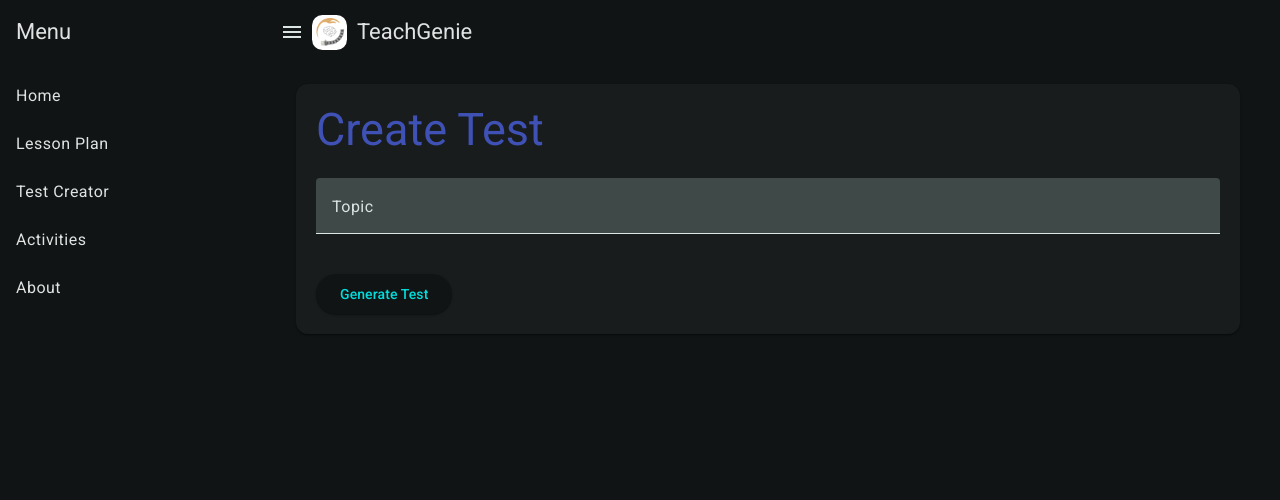
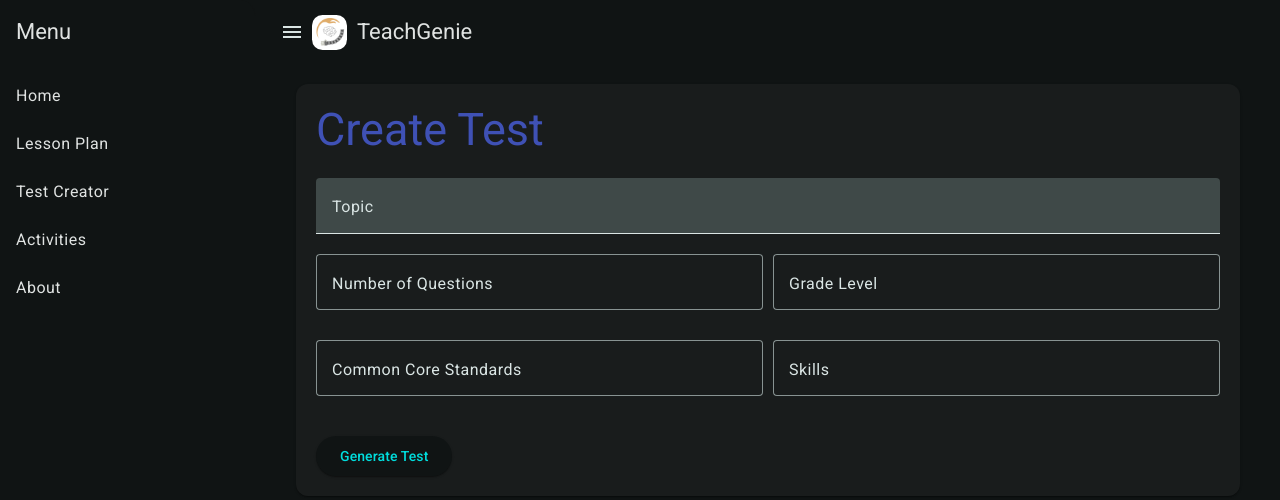
Before and after one commit to Thomas-Barry1/teacherWebApp, an Angular app in the folder frontend/: page /test-creator in a window 1280 px wide. Shown: the top 500 px of the page. Built offline with nearby package versions, Linux system fonts and the light colour scheme.

Commit message:
Finish setting up multiple input options for test creator

```diff
--- a/frontend/src/app/app.module.ts
+++ b/frontend/src/app/app.module.ts
@@ -15,6 +15,7 @@ import { MatSidenavModule } from '@angular/material/sidenav';
 import { MatListModule } from '@angular/material/list';
 import { MatGridListModule } from '@angular/material/grid-list';
 import { MatProgressSpinnerModule } from '@angular/material/progress-spinner';
+import { MatOption } from '@angular/material/core';
 
 import { AppComponent } from './app.component';
 import { LessonPlanComponent } from './lesson-plan/lesson-plan.component';
@@ -50,5 +51,6 @@ import { PrintButtonComponent } from './shared/print-button/print-button.compone
         MatGridListModule,
         MatSidenavModule,
         MatProgressSpinnerModule,
+        MatOption,
         MatListModule], providers: [provideHttpClient(withInterceptorsFromDi()), provideAnimationsAsync()] })
 export class AppModule { }
--- a/frontend/src/app/services/ai.service.ts
+++ b/frontend/src/app/services/ai.service.ts
@@ -2,6 +2,7 @@ import { Injectable } from '@angular/core';
 import { HttpClient, HttpHeaders } from '@angular/common/http';
 import { Observable, of } from 'rxjs';
 import { map, shareReplay } from 'rxjs/operators';
+import { TestRequest } from '../testRequest';
 
 @Injectable({
   providedIn: 'root'
@@ -14,8 +15,8 @@ import { map, shareReplay } from 'rxjs/operators';
 //     Use RxJS to Cache API Responses:
 
 export class AiService {
-  private apiUrl = 'https://teach.webexpansions.com/api';
-  // private apiUrl = 'https://127.0.0.1/api';
+  // private apiUrl = 'https://teach.webexpansions.com/api';
+  private apiUrl = 'http://localhost:3000/api';
 
   constructor(private http: HttpClient) { }
 
@@ -23,8 +24,9 @@ export class AiService {
     return this.http.post(`${this.apiUrl}/lesson-plan`, { topic });
   }
 
-  generateTest(concept: string): Observable<any> {
-    return this.http.post(`${this.apiUrl}/test`, { concept });
+  generateTest(topic: any): Observable<any> {
+    console.log("AI formdata: ", topic);
+    return this.http.post<any>(`${this.apiUrl}/test`, topic );
   }
 
   generateActivities(concept: string): Observable<any> {
--- a/frontend/src/app/test-creator/test-creator.component.css
+++ b/frontend/src/app/test-creator/test-creator.component.css
@@ -2,6 +2,17 @@ mat-card {
     margin: 20px;
     padding: 20px;
   }
+
+  /* src/app/components/test-creator/test-creator.component.css */
+.optional-fields {
+  display: flex;
+  flex-wrap: wrap;
+  gap: 10px;
+}
+
+.optional-fields mat-form-field {
+  flex: 1 1 calc(50% - 10px); /* Adjust width to fit two fields per row */
+}
 
   mat-form-field {
     width: 100%;
--- a/frontend/src/app/test-creator/test-creator.component.html
+++ b/frontend/src/app/test-creator/test-creator.component.html
@@ -1,10 +1,67 @@
 <mat-card>
   <h2>Create Test</h2>
   <form [formGroup]="testForm" (ngSubmit)="generateTest()">
-    <mat-form-field>
+    <mat-form-field appearance="fill">
       <mat-label>Topic</mat-label>
       <input matInput formControlName="topic" />
     </mat-form-field>
+
+    <!-- Additional Options Below the Topic -->
+    <div class="optional-fields">
+      <mat-form-field appearance="outline">
+        <mat-label>Number of Questions</mat-label>
+        <input
+          matInput
+          formControlName="numberOfQuestions"
+          placeholder="Enter number of questions"
+        />
+      </mat-form-field>
+
+      <mat-form-field appearance="outline">
+        <mat-label>Grade Level</mat-label>
+        <input
+          matInput
+          formControlName="gradeLevel"
+          placeholder="Enter grade level"
+        />
+      </mat-form-field>
+
+      <mat-form-field appearance="outline">
+        <mat-label>Common Core Standards</mat-label>
+        <input
+          matInput
+          formControlName="commonCoreStandards"
+          placeholder="Enter common core standard"
+        />
+      </mat-form-field>
+
+      <mat-form-field appearance="outline">
+        <mat-label>Skills</mat-label>
+        <input
+          matInput
+          formControlName="skills"
+          placeholder="Enter skills being worked on."
+        />
+      </mat-form-field>
+
+      <!-- <mat-form-field>
+      <mat-label>Question Type</mat-label>
+      <input
+        matInput
+        formControlName="questionType"
+        placeholder="Enter question type"
+      />
+    </mat-form-field> -->
+      <!-- <mat-form-field>
+      <mat-label>Question Type</mat-label>
+      <mat-select formControlName="questionType">
+        <mat-option *ngFor="let type of questionTypes" [value]="type">{{
+          type
+        }}</mat-option>
+      </mat-select>
+    </mat-form-field> -->
+    </div>
+
     <button mat-raised-button color="primary" type="submit">
       Generate Test
     </button>
--- a/frontend/src/app/test-creator/test-creator.component.ts
+++ b/frontend/src/app/test-creator/test-creator.component.ts
@@ -1,4 +1,4 @@
-import { Component } from '@angular/core';
+import { Component, Input } from '@angular/core';
 import { FormBuilder, FormGroup } from '@angular/forms';
 import { AiService } from '../services/ai.service';
 import { MarkdownService } from '../services/markdown.service';
@@ -23,10 +23,17 @@ export class TestCreatorComponent {
   test: SafeHtml = '';
   testString = ''
   loading: boolean = false;
+  // questionTypes: string[] = ['Multiple Choice', 'True/False', 'Short Answer'];
 
   constructor(private fb: FormBuilder, private aiService: AiService, private markdownService: MarkdownService) {
     this.testForm = this.fb.group({
-      topic: ['']
+      topic: [''],
+      numberOfQuestions: [''],
+      gradeLevel: [''],
+      commonCoreStandards: [''],
+      skills: [''],
+      questionType: ['']
+      // questionType: [this.questionTypes]
     });
   }
 
@@ -35,8 +42,14 @@ export class TestCreatorComponent {
 
   generateTest(): void {
     this.loading = true;
-    const topic = this.testForm.value.topic;
-    this.aiService.generateTest(topic).subscribe(async response => {
+    // const topic = this.testForm.value.topic;
+    const formData = this.testForm.value;
+    var object = this.testForm.getRawValue();
+    console.log("Object: ", object);
+    var jsonStr = JSON.stringify(object);
+    console.log("Json str: ", jsonStr);
+    console.log("Json stringify: ", JSON.stringify(this.testForm.value));
+    this.aiService.generateTest(formData).subscribe(async response => {
       this.testString = await this.markdownService.convertHtml(response.test);
       this.test = await this.markdownService.convert(response.test);
       this.loading = false;
--- /dev/null
+++ b/frontend/src/app/testRequest.ts
@@ -0,0 +1,10 @@
+export interface TestRequest {
+  id: number;
+  name: string;
+  topic: string;
+  numberOfQuestions: string | null;
+  gradeLevel: string| null;
+  commonCoreStandards: string | null;
+  skills: string | null;
+  questionType: string | null;
+}
```
